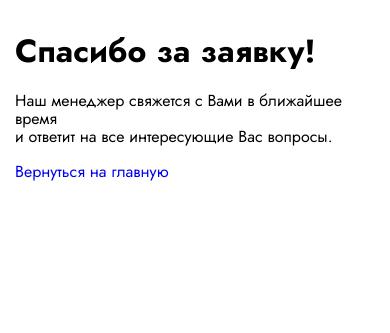
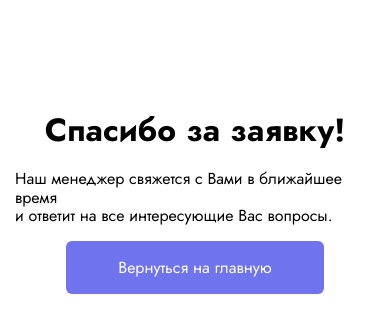
Before and after one commit to maksimov-serg/Scooters, a PHP site: page /thanks.html in a window 390 px wide. Shown: the top 333 px of the page. Run offline with PHP 8.4, Linux system fonts and the light colour scheme; some libraries are stand-ins or nearby versions.

Commit message:
add: finish-thanks

```diff
--- a/css/style.css
+++ b/css/style.css
@@ -1018,7 +1025,34 @@ body.show-modal .backdrop {
 .products .title-section {
   margin-left: 0;
 }
-
+.container .thanks {
+  display: flex;
+  justify-content: center;
+  align-items: center;
+  margin-top: 100px;
+}
+.thanks-text {
+  display: flex;
+  justify-content: center;
+  align-items: center;
+}
+.thanks-buttonn {
+  display: flex;
+  align-items: center;
+  justify-content: center;
+}
+.thanks-button {
+  display: flex;
+  align-items: center;
+  justify-content: center;
+  width: 258px;
+  height: 53px;
+  background-color: #6f73ee;
+  color: #ffffff;
+  cursor: pointer;
+  border: none;
+  border-radius: 6px;
+}
 @media (max-width: 1366px) {
   .header-model {
     position: absolute;
--- a/index.php
+++ b/index.html
@@ -121,7 +121,7 @@
       <div class="container">
         <div class="catalog-content">
           <a href="#" class="logo">KUGOO</a>
-          <button class="button-catalog" data-action="open-modal">
+          <button class="button-catalog">
             <span>
               <span class="line"
                 ><svg
```
Also changed, not shown: other parts of css/style.css (+50 -18 lines), js/main.js (+20 -0 lines).
